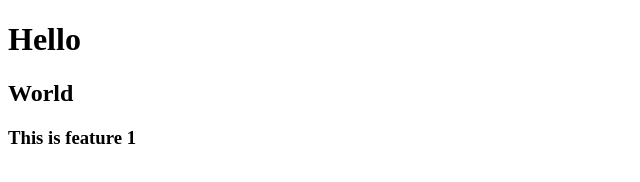
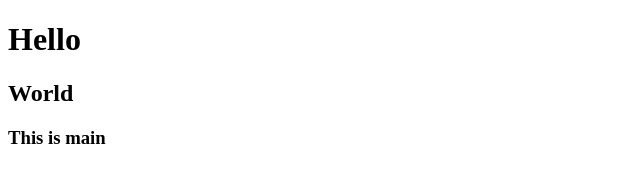
Before and after one commit to prathamesh277/localrepo, a plain HTML site: page index.html in a window 1280 px wide. Shown: the full height of the page, 0-640 px from the left. Drawn offline with Linux system fonts and the light colour scheme.

Commit message:
main line

```diff
--- a/index.html
+++ b/index.html
@@ -8,6 +8,6 @@
 <body>
     <h1>Hello</h1>
     <h2>World</h2>
-    <h3>This is feature 1</h3>
+    <h3>This is main</h3>
 </body>
 </html>
```
